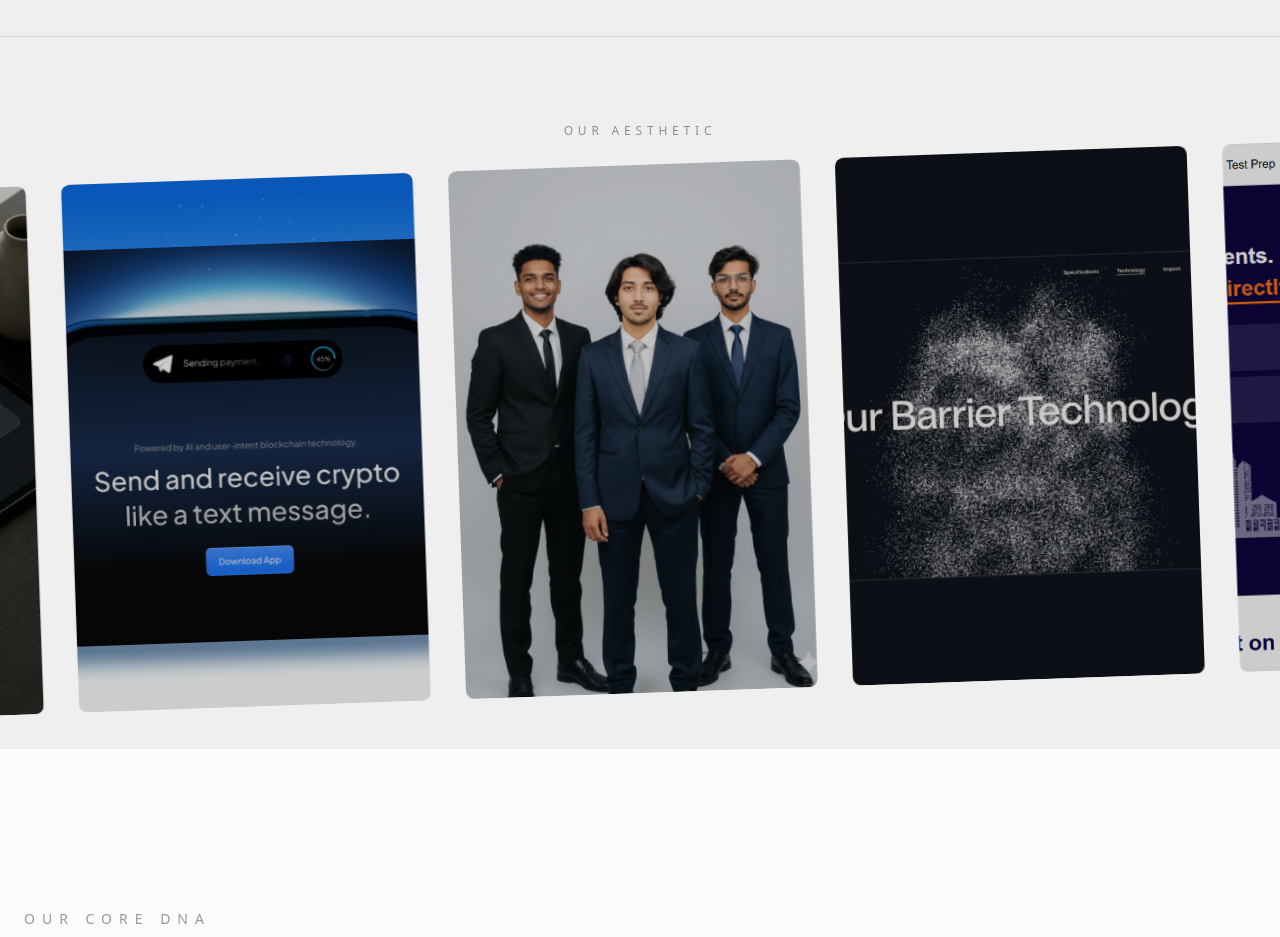
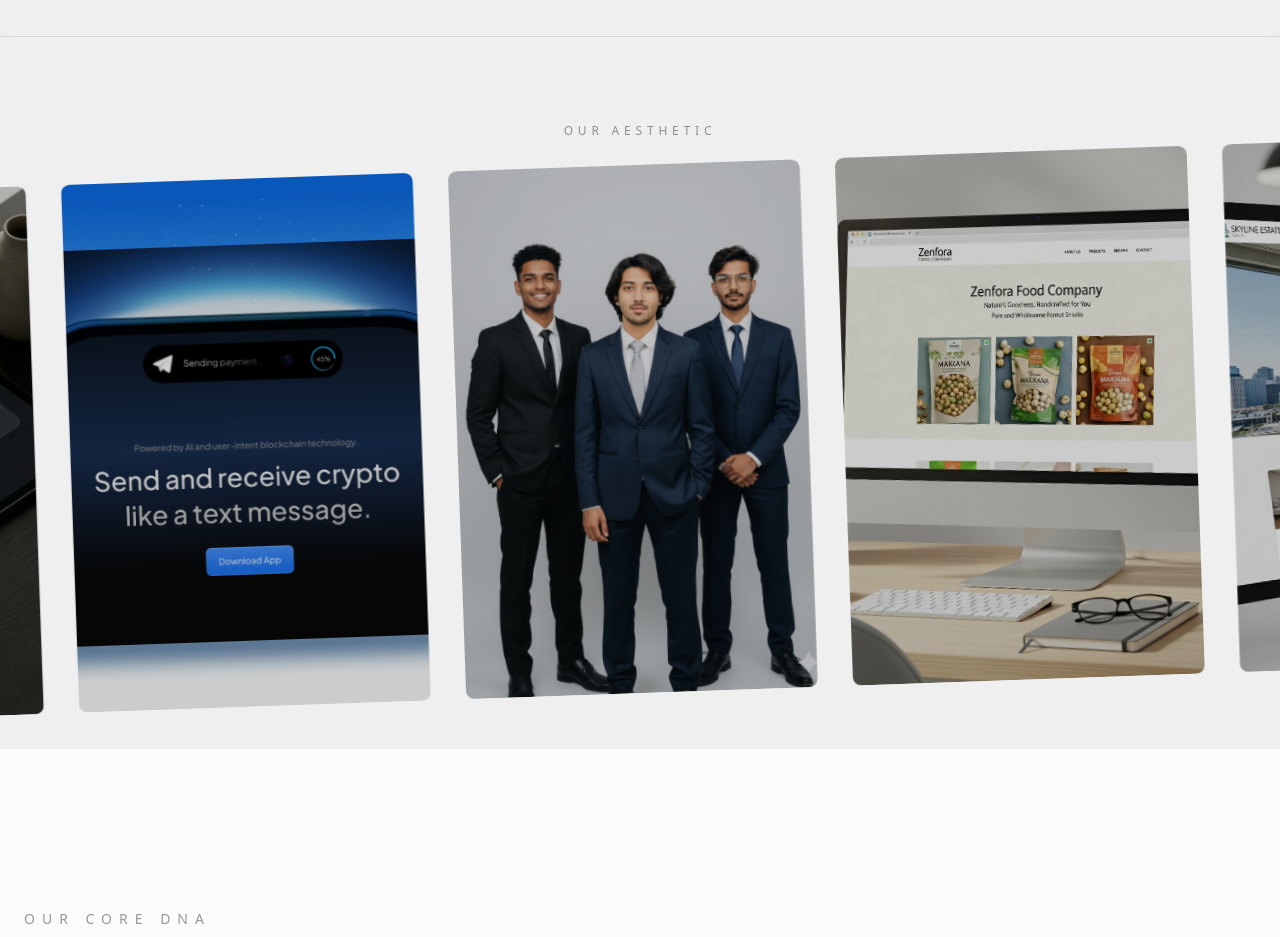
Before and after one commit to wasimfaiz/agency-website-2, a Next.js app: page /about in a window 1280 px wide. Shown: the part 3480-4417 px from the top of the page. Built offline with nearby package versions, Linux system fonts and the light colour scheme; a web font is replaced by a local one.

Commit message:
made changes in about , aesthatic

```diff
--- a/src/app/about/page.tsx
+++ b/src/app/about/page.tsx
@@ -8,11 +8,11 @@ import Footer from "../../components/Footer";
 
 // Reusing existing assets
 const galleryImages = [
-  "/images/project1.png",
+  "/images/aesthetic-img3.png",
   "/images/aesthetic_ui_mockup.png",
   "/images/mobile-app-development.png",
   "/images/about_photo.png",
-  "/images/ui-design.png",
+  "/images/aesthetic-img4.png",
 ];
 
 const values = [
```
Also changed, not shown: public/images/aesthetic-img3.png (added), public/images/aesthetic-img4.png (added).
